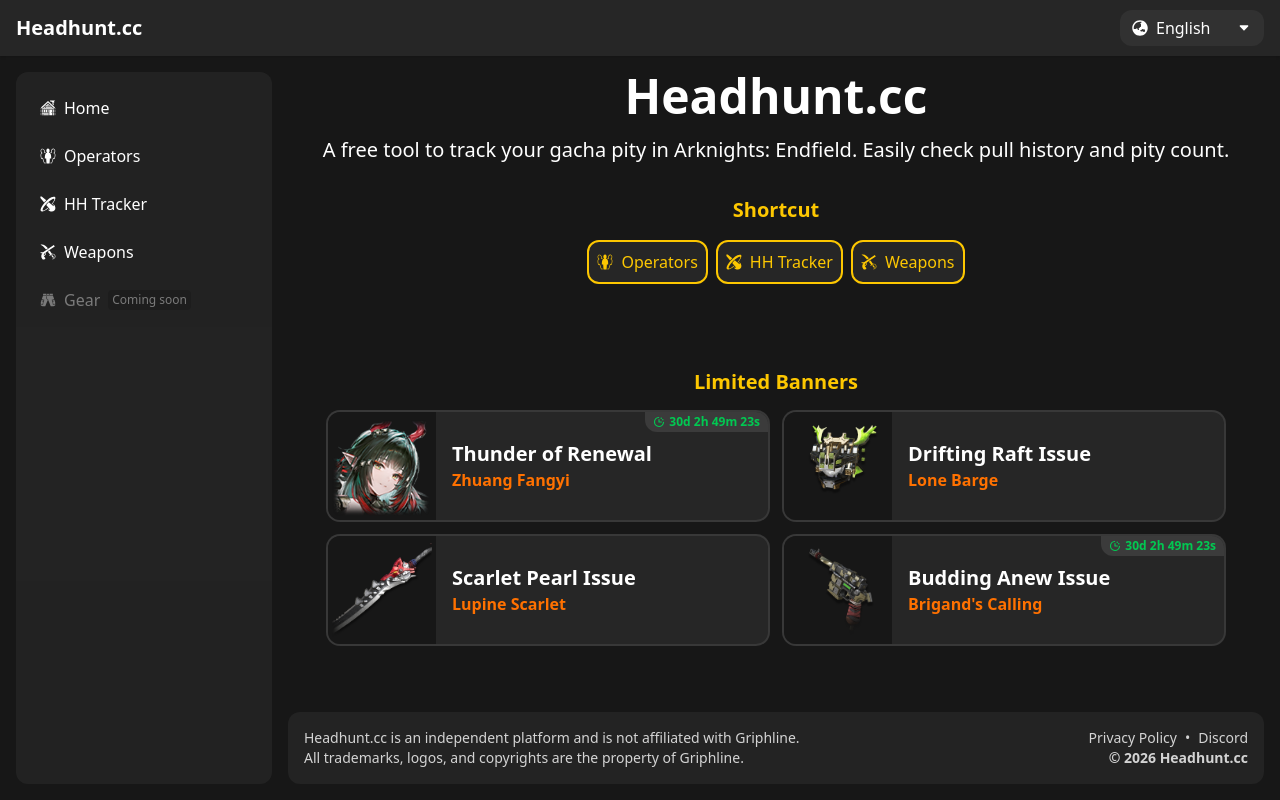
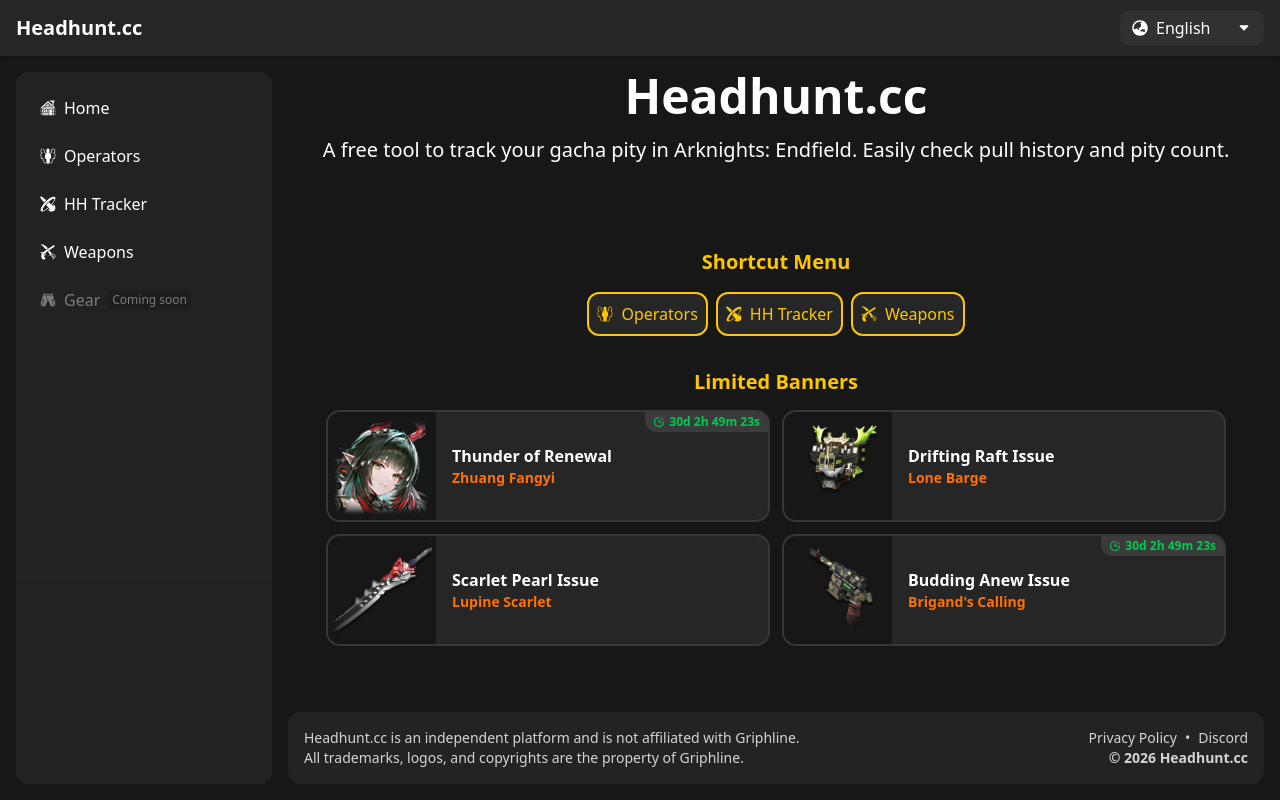
Before and after one commit to Yoo1ki/headhunt, a Next.js app: page /en in a window 1280 px wide. Built offline with nearby package versions, Linux system fonts and the light colour scheme.

Commit message:
Fix Layout

```diff
--- a/src/app/[locale]/PageContent.tsx
+++ b/src/app/[locale]/PageContent.tsx
@@ -48,8 +48,9 @@ export const PageContent = ({ banners }: Props) => {
         <h1 className="text-5xl font-bold text-white">{CONFIG.appName}</h1>
         <div className="text-xl text-center">{t("description")}</div>
       </div>
-      <div className="flex flex-col items-center gap-4">
-        <h2 className="text-xl font-bold text-yellow-400">Shortcut</h2>
+      <div className="flex flex-col grow justify-center items-center gap-8">
+        <div className="flex flex-col items-center gap-4 w-full">
+          <h2 className="text-xl font-bold text-yellow-400">Shortcut Menu</h2>
           <div className="flex flex-wrap justify-center gap-2">
             {pages.map((page) => {
               return (
@@ -65,7 +66,7 @@ export const PageContent = ({ banners }: Props) => {
             })}
           </div>
         </div>
-      <div className="flex flex-col grow justify-center items-center gap-4">
+        <div className="flex flex-col items-center gap-4 w-full">
           <h2 className="text-xl font-bold text-yellow-400">Limited Banners</h2>
           <div className="grid grid-cols-1 md:grid-cols-2 gap-4 w-full max-w-4xl">
             {banners.map((banner, i) => {
@@ -87,6 +88,7 @@ export const PageContent = ({ banners }: Props) => {
                 </div>
               );
             })}
+          </div>
         </div>
       </div>
     </div>
@@ -140,9 +142,9 @@ export const BannerItem = ({
           </div>
         )}
         <div className="flex flex-col flex-1 justify-center">
-          <div className="text-xl font-bold">{name}</div>
+          <div className="font-bold">{name}</div>
           <div
-            className="font-semibold"
+            className="text-sm font-semibold"
             style={{ color: CONFIG.enumColors.rarities.rarity_6 }}
           >
             {itemName}
```
Also changed, not shown: public/sw.js. Lines whose indentation alone changed are shown as unchanged.
